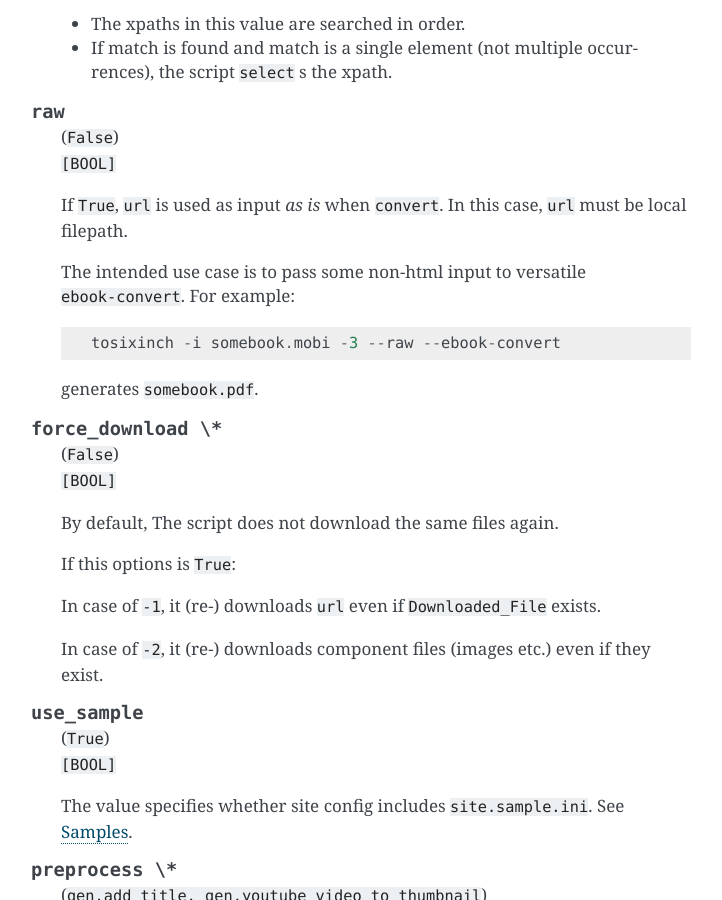
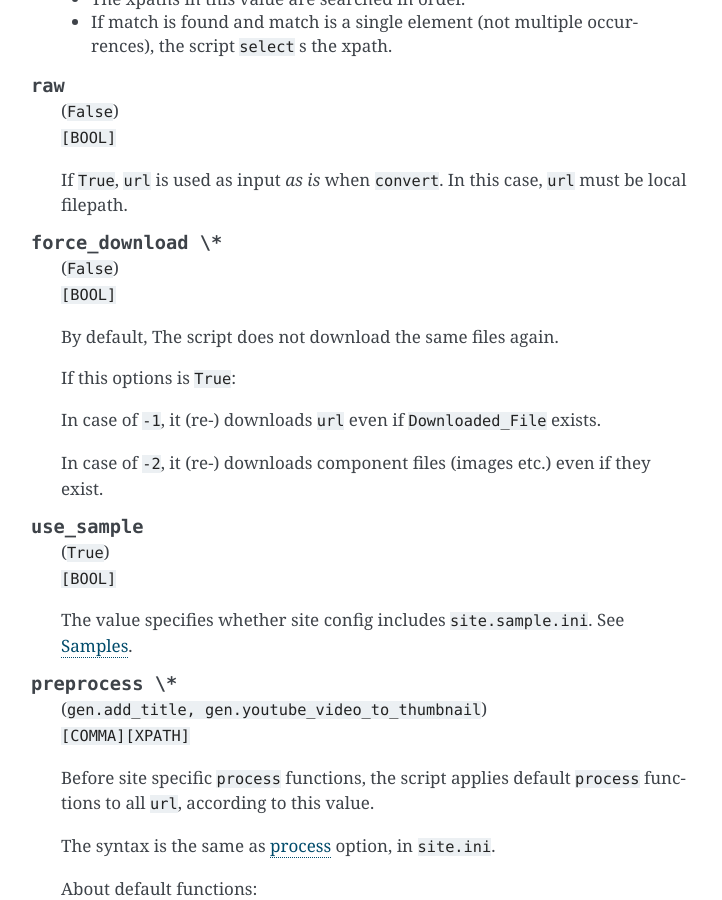
Before and after one commit to openandclose/tosixinch, a Sphinx documentation site: the page built from docs/options.rst, in a window 1280 px wide and 900 px high, scrolled down 4013 px. Shown: the whole window, without its empty margins (389-1111 px from the left). Built offline with Sphinx 7.4.7, drawn with Linux system fonts in a browser that asks for light colours; some of the changed text lies outside the part shown.

Commit message:
Cut ebook-convert [API]
It had been included mainly for '--raw' usage case.

I plan to externalize these usage from the script's main routine.

```diff
--- a/docs/commandline.rst
+++ b/docs/commandline.rst
@@ -140,10 +140,6 @@
 
     convert by wkhtmltopdf
 
-.. option:: --ebook-convert
-
-    convert by ebook-convert
-
 Configs
 -------
 
--- a/docs/options.rst
+++ b/docs/options.rst
@@ -43,8 +43,7 @@
     (``prince``)
 
     Designate default converter.
-    One of ``prince``, ``weasyprint``, ``wkhtmltopdf``
-    or ``ebook-convert``.
+    One of ``prince``, ``weasyprint`` or ``wkhtmltopdf``.
 
 .. confopt:: user_agent \*
 
@@ -238,14 +237,6 @@
     If ``True``,
     ``url`` is used as input *as is* when ``convert``.
     In this case, ``url`` must be local filepath.
-
-    The intended use case is
-    to pass some non-html input to versatile ``ebook-convert``.
-    For example::
-
-        tosixinch -i somebook.mobi -3 --raw --ebook-convert
-
-    generates ``somebook.pdf``.
 
 .. confopt:: force_download \*
 
@@ -502,7 +493,7 @@
 Converter Sections
 ^^^^^^^^^^^^^^^^^^
 
-Section ``prince``, ``weasyprint``, ``wkhtmltopdf`` and ``ebook-convert``
+Section ``prince``, ``weasyprint``, and ``wkhtmltopdf``
 are converters sections.
 They have common options.
 
--- a/docs/overview.rst
+++ b/docs/overview.rst
@@ -432,7 +432,7 @@
 * ``general``
 * ``style``
 * each converter sections
-  (``prince``, ``weasyprint``, ``wkhtmltopdf`` and ``ebook-convert``).
+  (``prince``, ``weasyprint``, and ``wkhtmltopdf``).
 
 ``site.ini`` consists of sections for each specific website,
 and they all have the same options.
@@ -669,8 +669,8 @@
 according to the value of
 `orientation <options.html#confopt-orientation>`__.
 
-Bool variables ``prince``, ``weasyprint``, ``wkhtmltopdf``
-and ``ebook-convert`` are added.
+Bool variables ``prince``, ``weasyprint`` and ``wkhtmltopdf``
+are added.
 They are ``True`` or ``False``
 according to the currently selected converter.
 
```
Also changed, not shown: docs/intro.rst (+3 -10 lines), 6 other files.
